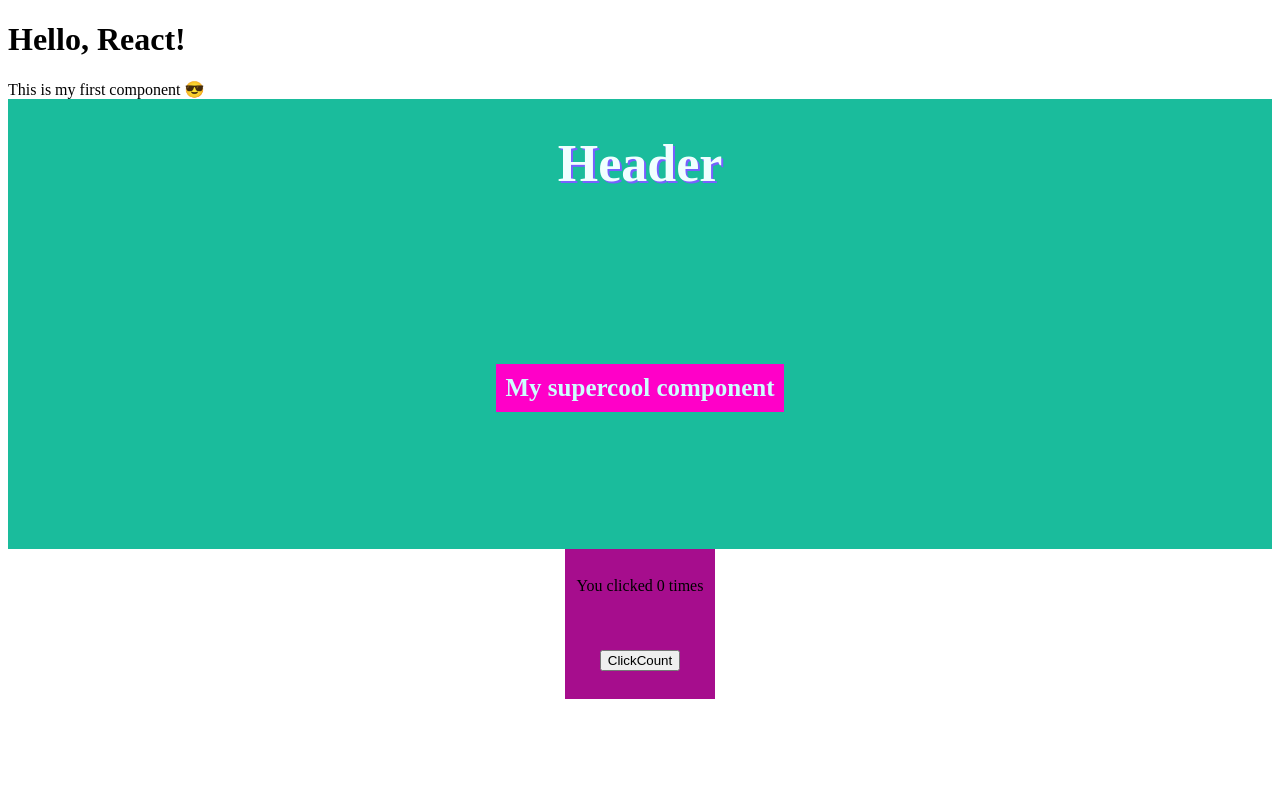
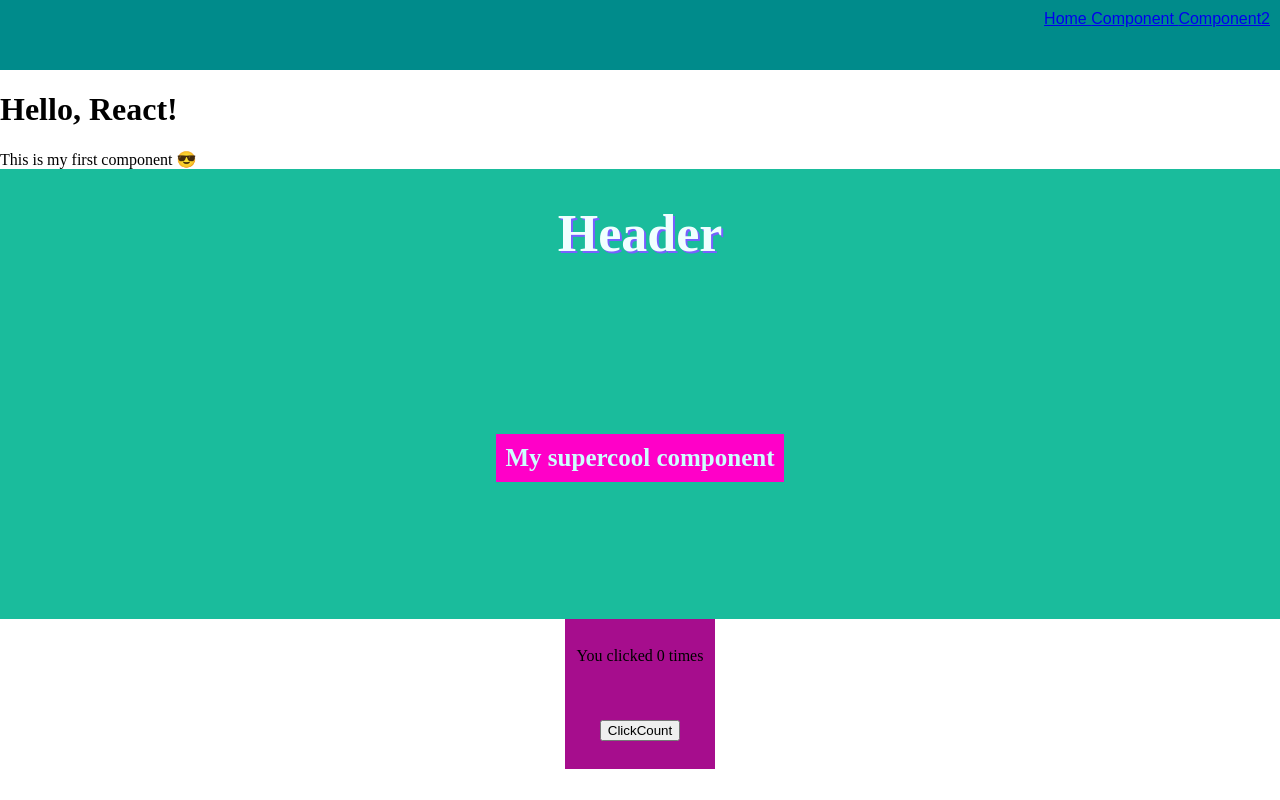
Before and after one commit to SekiMowi/portfolio, a React (Create React App) app: page / in a window 1280 px wide. Built offline with nearby package versions, Linux system fonts and the light colour scheme.

Commit message:
added navbar

```diff
--- a/package.json
+++ b/package.json
@@ -13,6 +13,7 @@
     "@types/react-dom": "^18.0.8",
     "react": "^18.2.0",
     "react-dom": "^18.2.0",
+    "react-router-dom": "^6.4.2",
     "react-scripts": "5.0.1",
     "sass": "^1.56.1",
     "typescript": "^4.8.4",
--- /dev/null
+++ b/src/components/navbar/navbar.module.scss
@@ -0,0 +1,7 @@
+.navbar{
+    height: 50px;
+    padding: 10px;
+    text-align: right;
+    font-family: Arial, Helvetica, sans-serif;
+    background-color:darkcyan;
+}
--- /dev/null
+++ b/src/components/navbar/navbar.tsx
@@ -0,0 +1,18 @@
+import React from 'react'
+import style from'./navbar.module.scss'
+import { Link } from "react-router-dom";
+type NavbarProps = {
+
+}
+
+const Navbar: React.FC<NavbarProps> = () => {
+    return (
+        <div className={style.navbar}>
+            <Link to="/">  Home  </Link>
+            <Link to="first">  Component  </Link>
+            <Link to="example">  Component2  </Link>
+        </div>
+    )
+}
+
+export default Navbar
--- /dev/null
+++ b/src/index.module.scss
@@ -0,0 +1,3 @@
+body{
+    margin: 0;
+}
--- a/src/index.tsx
+++ b/src/index.tsx
@@ -2,17 +2,24 @@ import React from 'react';
 import ReactDOM from 'react-dom/client';
 import App from './App';
 import reportWebVitals from './reportWebVitals';
-
+import {BrowserRouter, Routes, Route,} from "react-router-dom";
+import SomeExampleComponent from './components/example/someExampleComponent';
+import MyFirstComponent from './components/myFirstComponent';
+import './index.module.scss'
+import Navbar from './components/navbar/navbar';
 const root = ReactDOM.createRoot(
   document.getElementById('root') as HTMLElement
 );
 root.render(
   <React.StrictMode>
-    <App />
-  </React.StrictMode>
+  <BrowserRouter>
+  <Navbar></Navbar>
+    <Routes>
+      <Route path='/' element={<App />}></Route>
+      <Route path='example' element={<SomeExampleComponent />} />
+      <Route path='/first' element={<MyFirstComponent />} />
+    </Routes>
+  </BrowserRouter>
+</React.StrictMode>
 );
-
-// If you want to start measuring performance in your app, pass a function
-// to log results (for example: reportWebVitals(console.log))
-// or send to an analytics endpoint. Learn more: https://bit.ly/CRA-vitals
 reportWebVitals();
```
Also changed, not shown: 1 other file (tests, documents, lock files or other folders).
